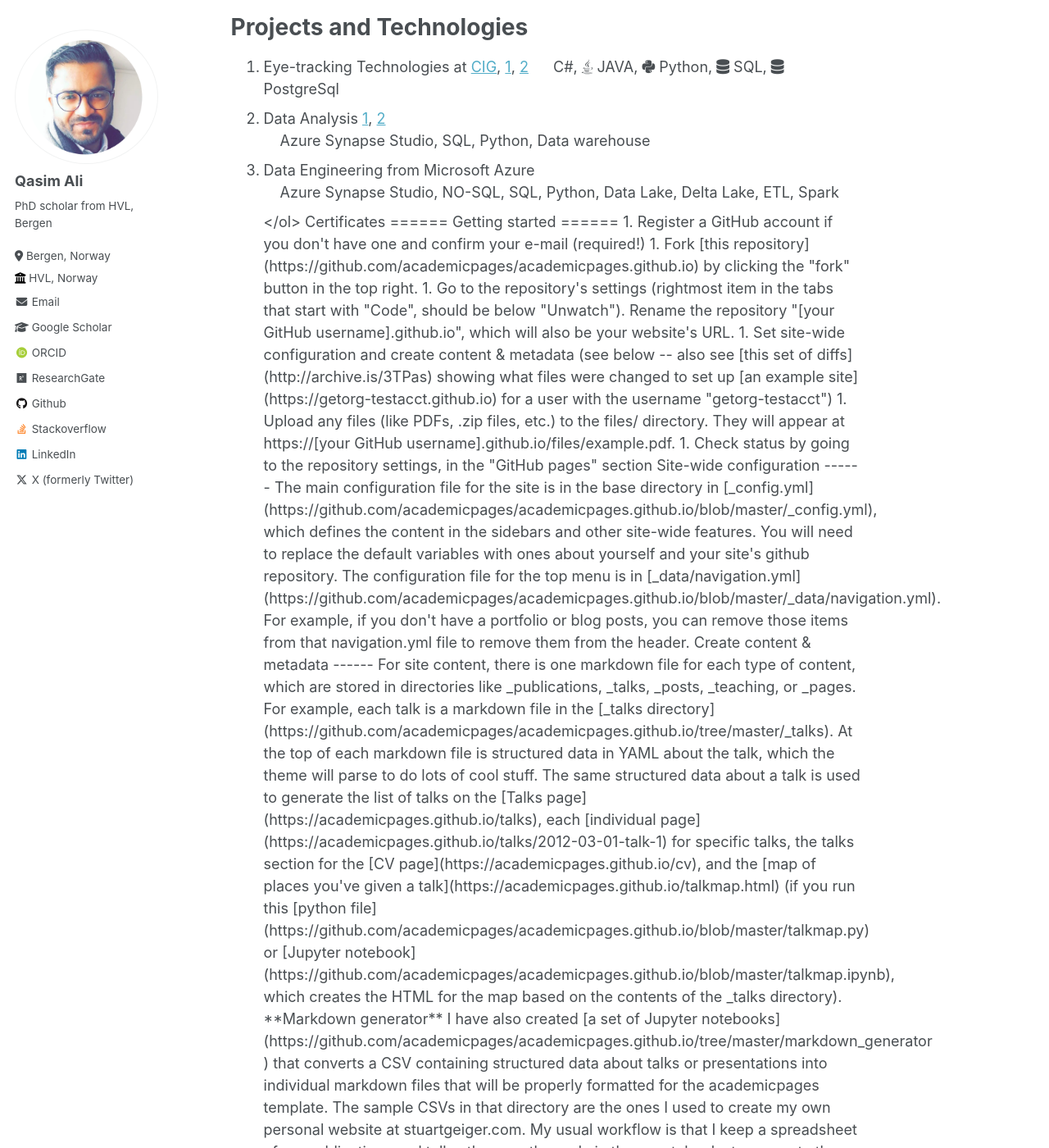
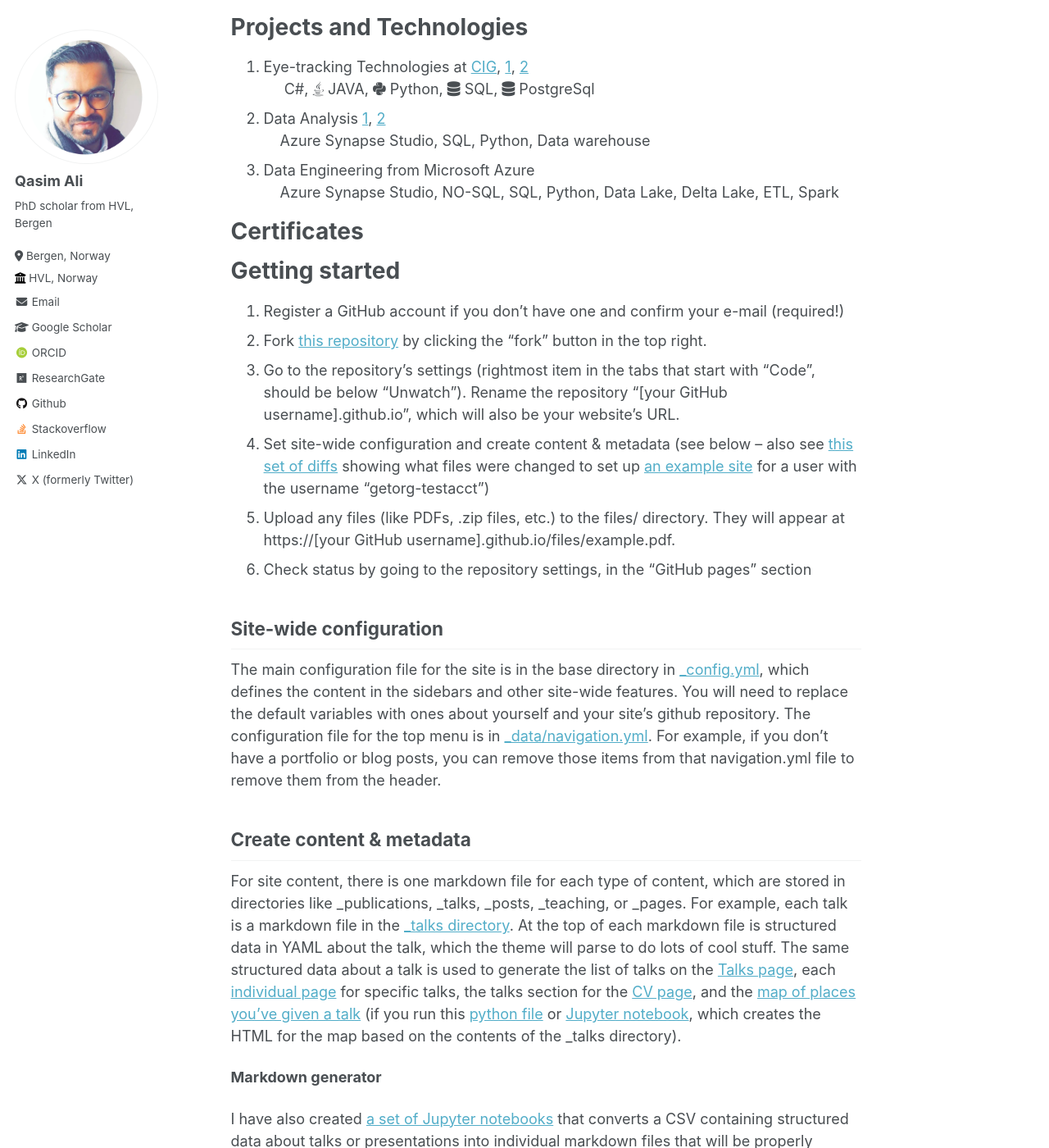
Before and after one commit to MalikQasimAli/MalikQasimAli.github.io, a Jekyll site: the page built from _pages/about.md, in a window 1280 px wide and 1400 px high, scrolled down 275 px. Shown: the whole window at 82% size. Built offline with Jekyll 4.4.1, drawn with Linux system fonts in a browser that asks for light colours; some web fonts are replaced; some of the changed text lies outside the part shown.

Commit message:
update bio

```diff
--- a/_pages/about.md
+++ b/_pages/about.md
@@ -13,13 +13,14 @@ Projects and Technologies
 ======
 <ol>
   <li>Eye-tracking Technologies at <a href="https://www.hvl.no/prosjekt/2684246/">CIG</a>, <a href="https://www.mdpi.com/2078-2489/13/12/569">1</a>, <a href="https://ieeexplore.ieee.org/document/9280169">2</a>
-  <span style="margin-left: 20px;">
+   <br>
+    <span style="margin-left: 20px;">
     <i class="fab fa-csharp"></i> C#,
     <i class="fab fa-java"></i> JAVA,
     <i class="fab fa-python"></i> Python,
     <i class="fas fa-database"></i> SQL,
     <i class="fas fa-database"></i> PostgreSql
-  </span>
+  </span></li>
   <li>Data Analysis <a href="https://dl.acm.org/doi/10.1145/3588015.3589536">1</a>, <a href="https://github.com/MalikQasimAli/OlympicDataAnalysis">2</a>
   <br><span style="margin-left: 20px;">Azure Synapse Studio, SQL, Python, Data warehouse</span></li>
   <li>Data Engineering from Microsoft Azure
```
